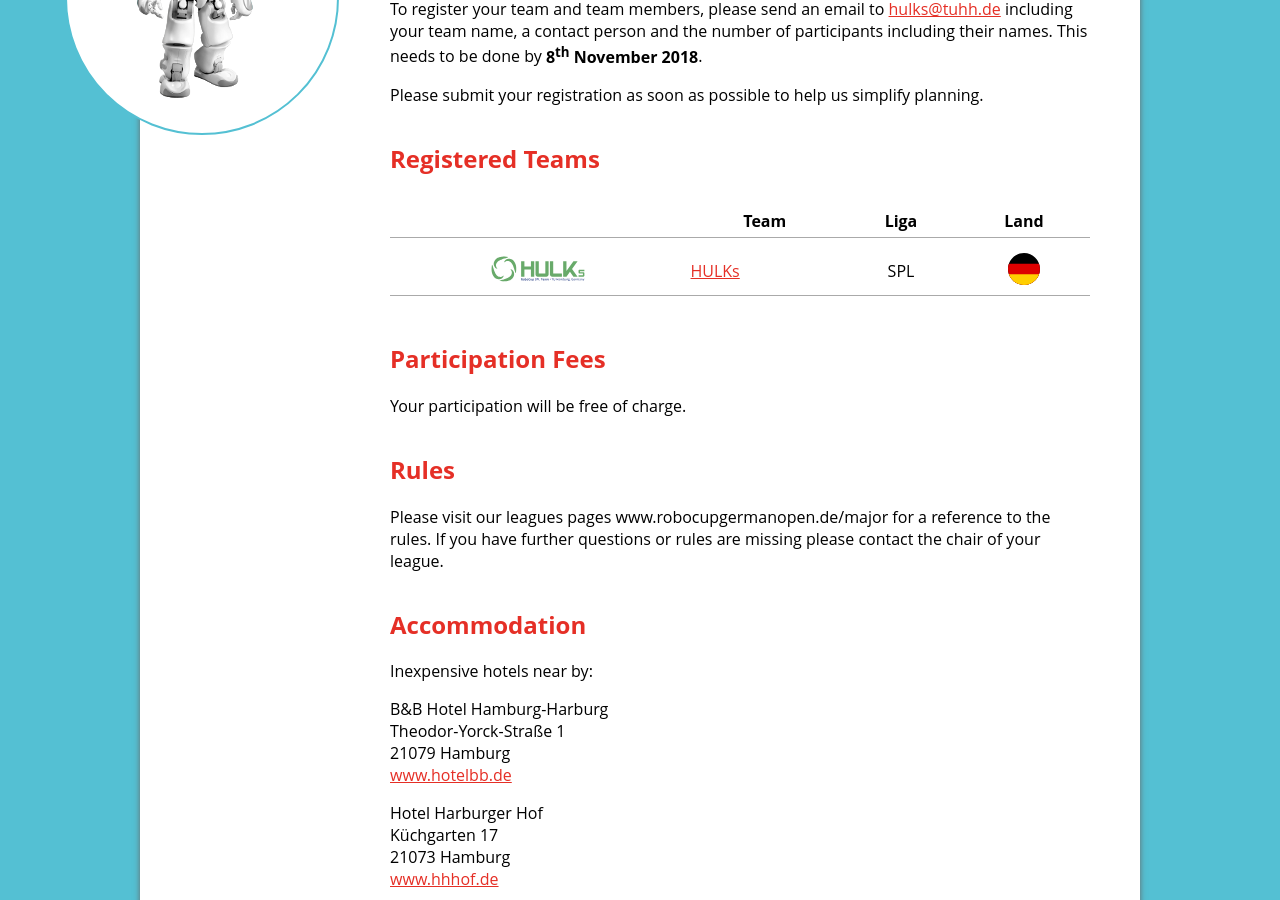
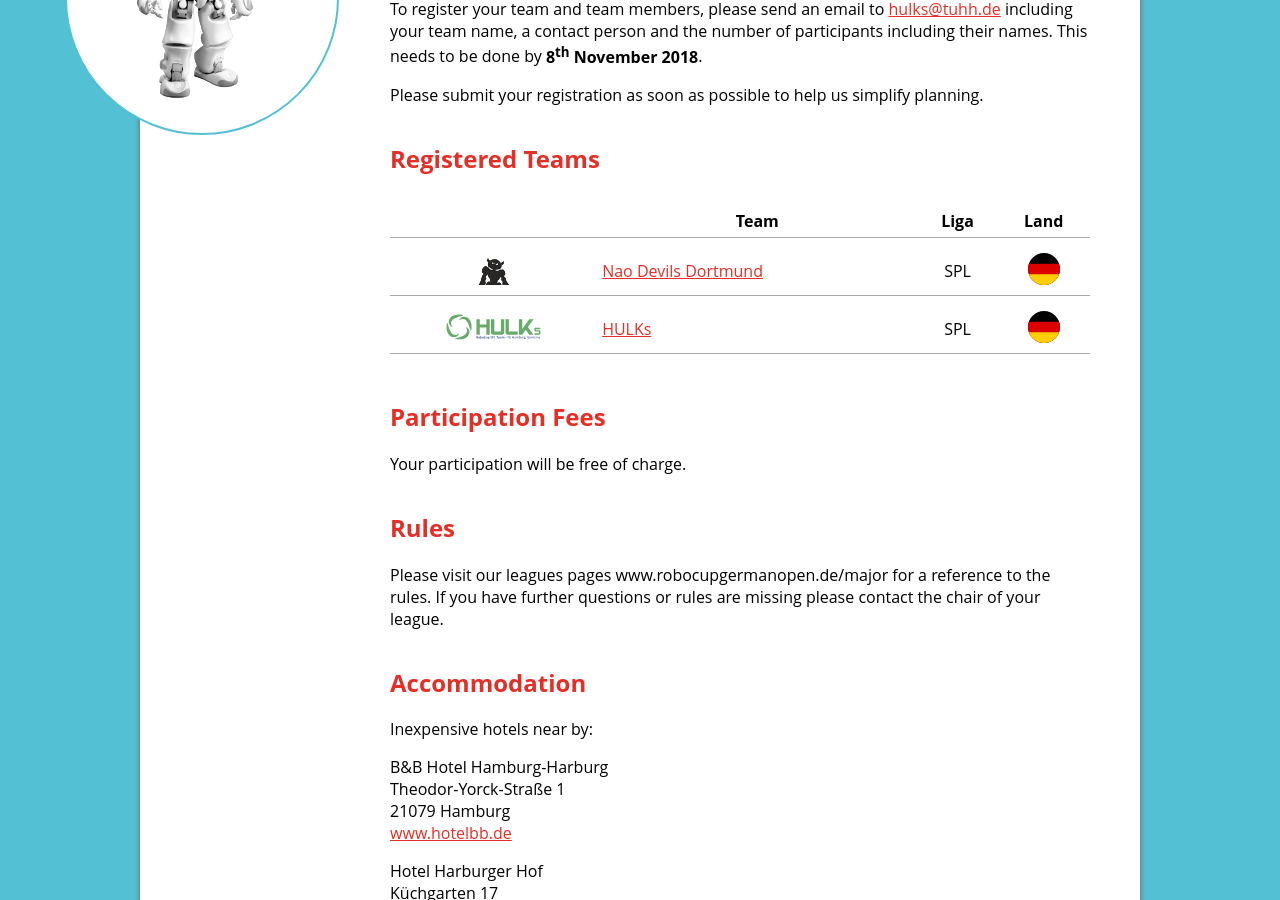
Before and after one commit to RHOrga/rhorga.github.io, a Jekyll site: the page built from 2018/en/teams.md, in a window 1280 px wide and 900 px high, scrolled down 414 px. Built offline with Jekyll 4.4.1, drawn with Linux system fonts in a browser that asks for light colours.

Commit message:
Add Nao Devils to registered teams

```diff
--- a/2018/en/teams.md
+++ b/2018/en/teams.md
@@ -16,7 +16,8 @@ Please submit your registration as soon as possible to help us simplify planning
 
 |   | Team | Liga | Land |
 |---|------|------|------|
-| ![](/assets/img/teams/HULKs.svg){: height="32"} | [HULKs](http://hulks.de) | SPL | ![DE](/assets/img/de.svg) |
+| ![](/assets/img/teams/Nao Devils Dortmund.png){: height="32"} | [Nao Devils Dortmund](https://naodevils.de/) | SPL | ![DE](/assets/img/de.svg) |
+| ![](/assets/img/teams/HULKs.svg){: height="32"} | [HULKs](https://hulks.de) | SPL | ![DE](/assets/img/de.svg) |
 {: class="teams"}
 
 ## Participation Fees
```
